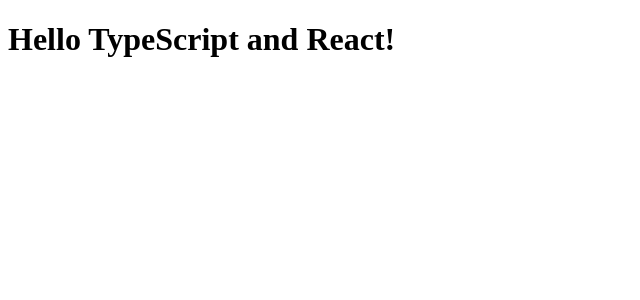
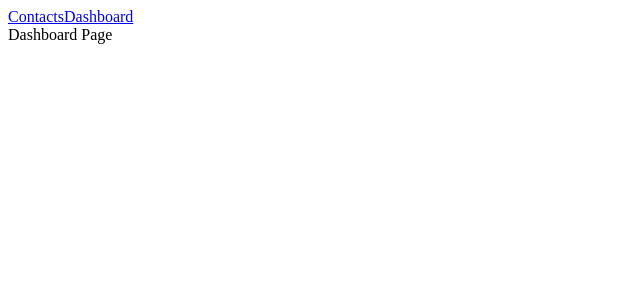
Before and after one commit to invalidred/ui-starter-kit, a React app: page /dashboard in a window 1280 px wide. Shown: the top 300 px of the page, without its empty margins (0-640 px from the left). Built offline with nearby package versions, Linux system fonts and the light colour scheme; the HTML template or start-up script is replaced by a standard one.

Commit message:
feat(@reach/router): added support for reach router

```diff
--- a/src/components/Hello.tsx
+++ /dev/null
@@ -1,12 +0,0 @@
-import * as React from 'react'
-
-export interface IHelloProps {
-  compiler: string
-  framework: string
-}
-
-export const Hello = (props: IHelloProps) => (
-  <h1>
-    Hello {props.compiler} and {props.framework}!
-  </h1>
-)
--- /dev/null
+++ b/src/components/Nav/index.tsx
@@ -0,0 +1,11 @@
+import * as React from 'react'
+import { Link } from '@reach/router'
+
+const Nav = () => (
+  <nav>
+    <Link to="contacts">Contacts</Link>
+    <Link to="dashboard">Dashboard</Link>
+  </nav>
+)
+
+export default Nav
--- /dev/null
+++ b/src/components/index.tsx
@@ -0,0 +1 @@
+export { default as Nav } from './Nav'
--- a/src/index.tsx
+++ b/src/index.tsx
@@ -1,9 +1,22 @@
 import * as React from 'react'
 import * as ReactDOM from 'react-dom'
+import { Router } from '@reach/router'
+import { Nav } from './components'
+import { Contacts, Dashboard, NotFound } from './pages'
 
-import { Hello } from './components/Hello'
+const Routes = () => (
+  <Router>
+    <Contacts path="/contacts" />
+    <Dashboard path="/dashboard" />
+    <NotFound default={true} />
+  </Router>
+)
 
-ReactDOM.render(
-  <Hello compiler="TypeScript" framework="React" />,
-  document.getElementById('root')
+const App = () => (
+  <div>
+    <Nav />
+    <Routes />
+  </div>
 )
+
+ReactDOM.render(<App />, document.getElementById('root'))
--- /dev/null
+++ b/src/pages/Contacts/index.tsx
@@ -0,0 +1,6 @@
+import * as React from 'react'
+import { RouteComponentProps } from '@reach/router'
+
+const Contacts = (props: RouteComponentProps) => <main>Contact Page</main>
+
+export default Contacts
--- /dev/null
+++ b/src/pages/Dashboard/index.tsx
@@ -0,0 +1,6 @@
+import * as React from 'react'
+import { RouteComponentProps } from '@reach/router'
+
+const Dashboard = (props: RouteComponentProps) => <main>Dashboard Page</main>
+
+export default Dashboard
--- /dev/null
+++ b/src/pages/NotFound/index.tsx
@@ -0,0 +1,8 @@
+import * as React from 'react'
+import { RouteComponentProps } from '@reach/router'
+
+const NotFound = (props: RouteComponentProps) => (
+  <main>Ooops... Page Not Found</main>
+)
+
+export default NotFound
--- /dev/null
+++ b/src/pages/index.tsx
@@ -0,0 +1,3 @@
+export { default as Contacts } from './Contacts'
+export { default as Dashboard } from './Dashboard'
+export { default as NotFound } from './NotFound'
```
Also changed, not shown: package.json (+4 -3 lines), 1 other file (tests, documents, lock files or other folders).
